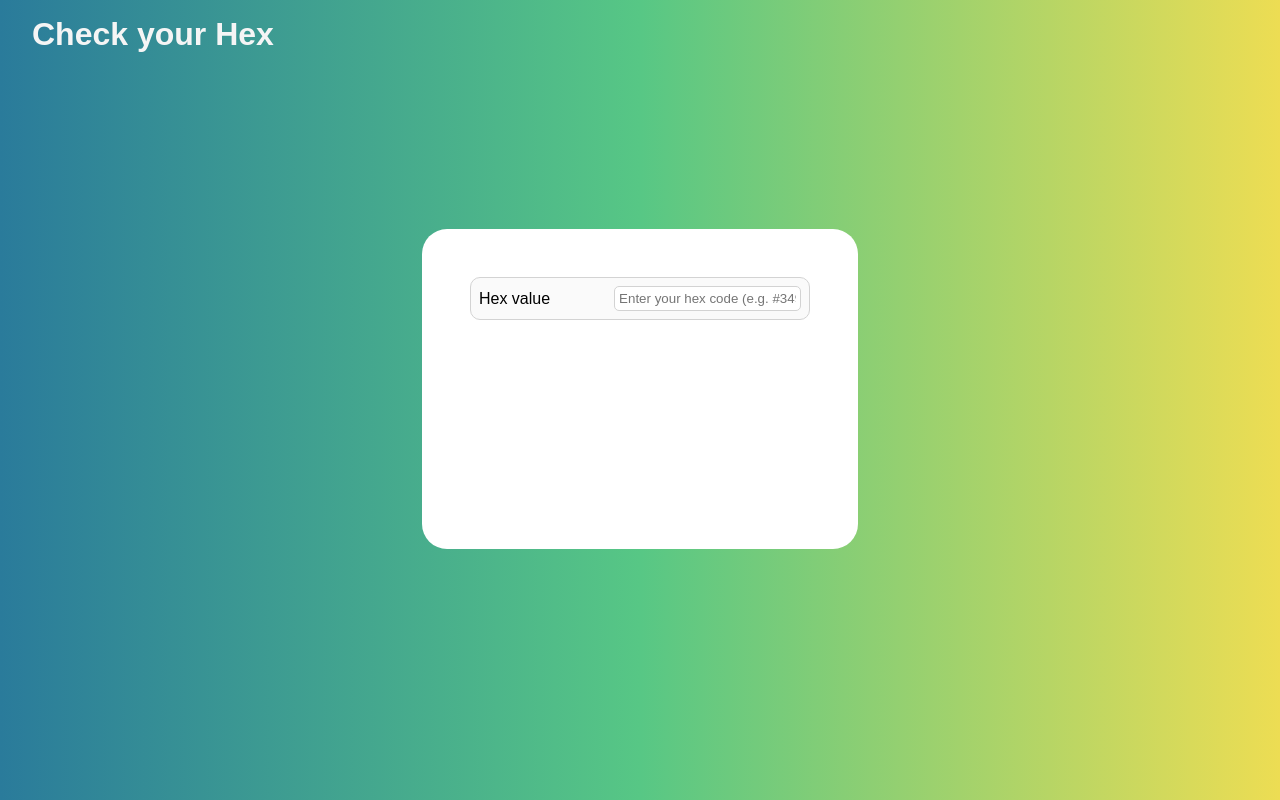
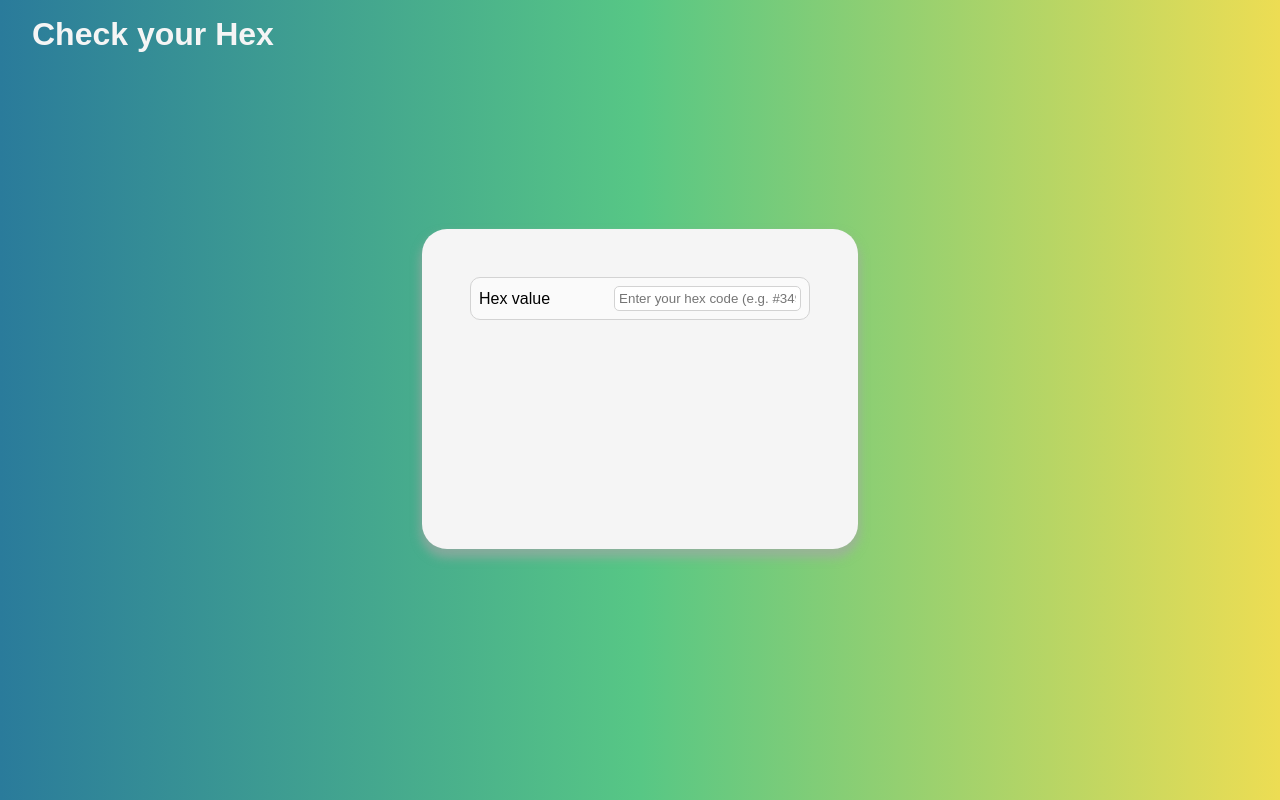
Before and after one commit to tiagocostarebelo/react-daily-challenges, a React (Vite) app in the folder beginner/daily-react-004-color-box-generator/: page / in a window 1280 px wide. Built offline with nearby package versions, Linux system fonts and the light colour scheme; a web font is replaced by a local one.

Commit message:
feat: styles updated to improve usability

```diff
--- a/beginner/daily-react-004-color-box-generator/src/index.css
+++ b/beginner/daily-react-004-color-box-generator/src/index.css
@@ -35,7 +35,7 @@ main {
 }
 
 .container {
-    background-color: white;
+    background-color: whitesmoke;
     padding: 3rem;
     border-radius: 25px;
     height: 50%;
@@ -43,6 +43,9 @@ main {
     display: flex;
     flex-direction: column;
     justify-content: space-between;
+
+    -webkit-box-shadow: 0px 7px 10px 2px rgba(124, 124, 124, 0.63);
+    box-shadow: 0px 7px 10px 2px rgba(167, 167, 167, 0.63);
 }
 
 form {
```
